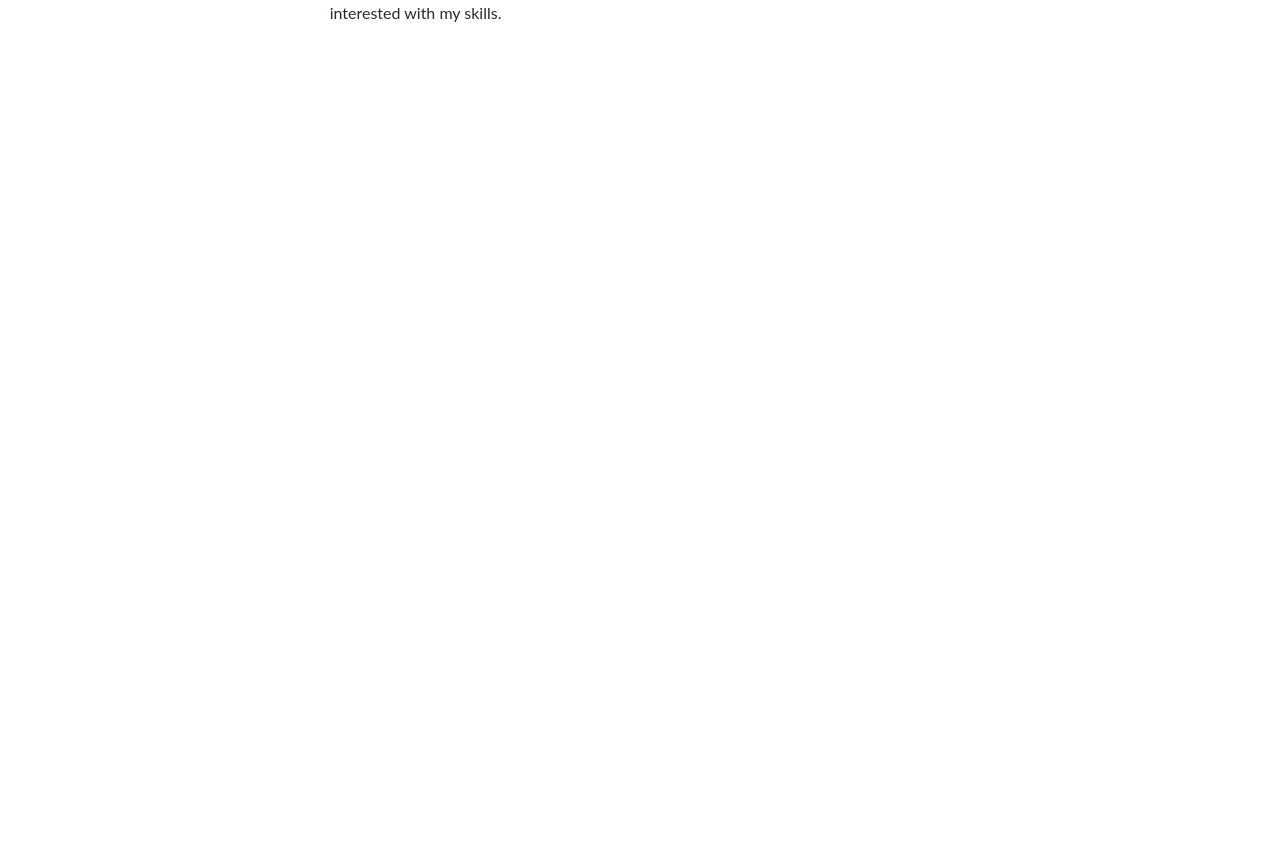
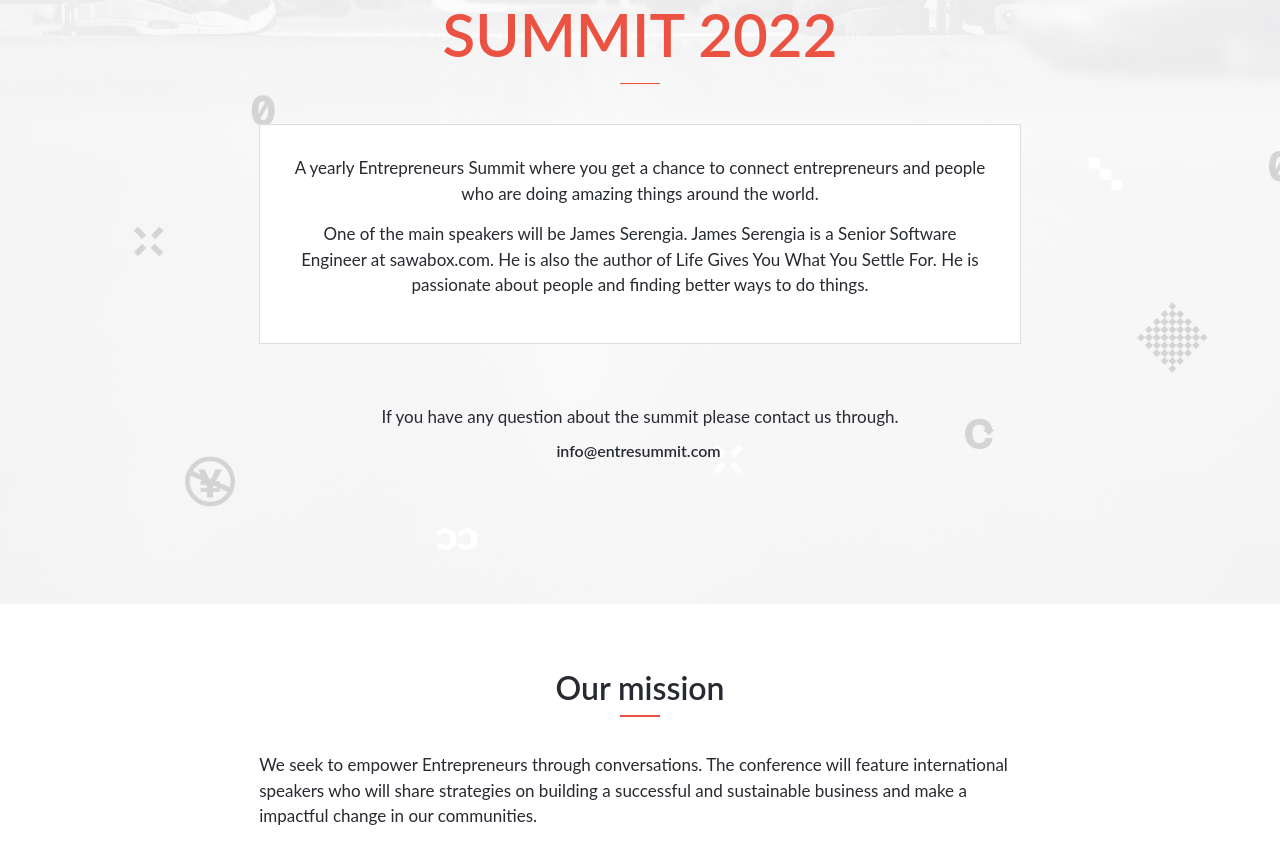
Before and after one commit to serengia/entrepreneurs-summit--nextjs, a Next.js app: page /about in a window 1280 px wide. Shown: the part 206-1068 px from the top of the page. Before the commit the page ends 800 px from the top, so only its background shows below. Built offline with nearby package versions, Linux system fonts and the light colour scheme.

Commit message:
Add about page

```diff
--- /dev/null
+++ b/components/Pages/About/About.js
@@ -0,0 +1,14 @@
+import React from "react";
+import AboutHero from "./AboutHero";
+import MissionSection from "./MissionSection";
+import PastEventsSection from "./PastEventsSection";
+
+export default function About() {
+  return (
+    <main className="main">
+      <AboutHero />
+      <MissionSection />
+      <PastEventsSection />
+    </main>
+  );
+}
--- /dev/null
+++ b/components/Pages/About/AboutHero.js
@@ -0,0 +1,34 @@
+import React from "react";
+import s from "./AboutHero.module.scss";
+
+export default function AboutHero() {
+  return (
+    <section className={s["about-hero"]}>
+      <div className={`${s["about-hero-container"]} row`}>
+        <h1 className="heading-large">Entrepreneurs Forum Summit 2022</h1>
+        <div className={s["description"]}>
+          <p>
+            {" "}
+            A yearly Entrepreneurs Summit where you get a chance to connect
+            entrepreneurs and people who are doing amazing things around the
+            world.
+          </p>
+          <p>
+            One of the main speakers will be James Serengia. James Serengia is a
+            Senior Software Engineer at sawabox.com. He is also the author of
+            Life Gives You What You Settle For. He is passionate about people
+            and finding better ways to do things.
+          </p>
+        </div>
+        <div className={s["email-container"]}>
+          <p className={s["email-lead"]}>
+            If you have any question about the summit please contact us through.
+          </p>
+          <a href="mailto:info@entresummit.com">
+            info@entresummit.com <i className="fa-solid fa-angle-right"></i>
+          </a>
+        </div>
+      </div>
+    </section>
+  );
+}
--- /dev/null
+++ b/components/Pages/About/AboutHero.module.scss
@@ -0,0 +1,77 @@
+@use "../../../styles/variables.scss" as *;
+
+.about-hero {
+  padding: 6rem 0;
+  background-image: url("../../../public/img/main_big.png");
+  background-size: cover;
+  min-height: 90vh;
+}
+
+.about-hero-container {
+  .description {
+    width: 70%;
+    margin: 0 auto;
+    text-align: center;
+    margin-top: 6rem;
+    background-color: #fff;
+    padding: 3rem;
+    border: solid 1px #ddd;
+  }
+
+  .email-container {
+    width: 70%;
+    margin: 0 auto;
+    text-align: center;
+
+    .email-lead {
+      margin-top: 6rem;
+      margin-bottom: 1rem;
+    }
+
+    a {
+      display: flex;
+      align-items: center;
+      justify-content: center;
+      gap: 0.3rem;
+
+      i {
+        font-size: 1.4rem;
+        margin-bottom: -0.4rem;
+      }
+    }
+
+    a:link,
+    a:visited {
+      text-decoration: none;
+      font-size: 1.6rem;
+      color: $color-primary;
+      font-weight: 600;
+      transition: all 0.2s;
+    }
+
+    a:hover,
+    a:active {
+      color: $color-secondary;
+    }
+  }
+}
+
+// Small devices (landscape phones, less than 768px)
+@media (max-width: 768px) {
+}
+
+// X-Small devices (portrait phones, less than 576px)
+@media (max-width: 576px) {
+  .email-container {
+    width: 100%;
+    a {
+      font-size: 1.5rem;
+    }
+  }
+
+  .about-hero-container {
+    .description {
+      width: 100%;
+    }
+  }
+}
--- /dev/null
+++ b/components/Pages/About/MissionSection.js
@@ -0,0 +1,25 @@
+import React from "react";
+import s from "./MissionSection.module.scss";
+
+export default function MissionSection() {
+  return (
+    <section className={s["about-mission"]}>
+      <div className="row">
+        <div className={s["mission-container"]}>
+          <h2 className="heading-secondary">Our mission</h2>
+          <p>
+            We seek to empower Entrepreneurs through conversations. The
+            conference will feature international speakers who will share
+            strategies on building a successful and sustainable business and
+            make a impactful change in our communities.
+          </p>
+          <img
+            src="./img/entre-logo.png"
+            alt="Entrepreneurs logo"
+            className={s["logo"]}
+          />
+        </div>
+      </div>
+    </section>
+  );
+}
--- /dev/null
+++ b/components/Pages/About/MissionSection.module.scss
@@ -0,0 +1,47 @@
+@use "../../../styles/variables.scss" as *;
+
+// Mission section
+.about-mission {
+  padding: 6rem 0;
+}
+
+.mission-container {
+  width: 70%;
+  margin: 0 auto;
+  align-content: center;
+  display: flex;
+  flex-direction: column;
+  align-items: center;
+
+  .logo {
+    height: 8rem;
+    border: solid 1px #ddd;
+    padding: 2rem;
+    box-sizing: content-box;
+    margin-top: 2rem;
+  }
+}
+
+@media (max-width: 768px) {
+  .mission-container {
+    width: 70%;
+
+    .logo {
+      height: 6rem;
+      box-sizing: content-box;
+      margin-top: 2rem;
+    }
+  }
+}
+
+@media (max-width: 576px) {
+  .mission-container {
+    width: 80%;
+
+    .logo {
+      height: 4rem;
+      box-sizing: content-box;
+      margin-top: 2rem;
+    }
+  }
+}
--- /dev/null
+++ b/components/Pages/About/PastEventsSection.js
@@ -0,0 +1,38 @@
+import React from "react";
+import s from "./PastEventsSection.module.scss";
+
+export default function PastEventsSection() {
+  return (
+    <section className={s["section-past-events"]}>
+      <div className="row">
+        <div className={s["past-events-container"]}>
+          <h2 className="heading-secondary">Our past events</h2>
+          <p>
+            Did you miss any of our past events. Here is a recap on some of the
+            highlights.
+          </p>
+          <div className={`${s["past-events"]} m-t-m`}>
+            <figure className={s["figure"]}>
+              <div className={s["image-container"]}>
+                <div className={s["overlay"]}>
+                  <h3 className={s["year"]}>2021</h3>
+                  <p>Presenter on stage during the 2021 event</p>
+                </div>
+                <img src="./img/event1.jpg" alt="entrepreneurs summit 2021" />
+              </div>
+            </figure>
+            <figure className={s["figure"]}>
+              <div className={s["image-container"]}>
+                <div className={s["overlay"]}>
+                  <h3 className={s["year"]}>2020</h3>
+                  <p>Interactive session for event attendees</p>
+                </div>
+                <img src="./img/event2.jpg" alt="entrepreneurs summit 2020" />
+              </div>
+            </figure>
+          </div>
+        </div>
+      </div>
+    </section>
+  );
+}
--- /dev/null
+++ b/components/Pages/About/PastEventsSection.module.scss
@@ -0,0 +1,80 @@
+@use "../../../styles/variables.scss" as *;
+
+// Past events section
+.section-past-events {
+  padding: 6rem 0;
+  border-top: solid 2px #ddd;
+}
+
+.past-events-container {
+  width: 70%;
+  margin: 0 auto;
+  text-align: center;
+
+  .past-events {
+    display: flex;
+    justify-content: center;
+    gap: 3rem;
+
+    .image-container {
+      height: 25rem;
+      overflow: hidden;
+      position: relative;
+
+      img {
+        width: 100%;
+        height: 100%;
+        transition: all 0.3s;
+        z-index: 7;
+        object-fit: cover;
+      }
+
+      .overlay {
+        position: absolute;
+        top: 0;
+        left: 0;
+        width: 100%;
+        height: 100%;
+        background-color: rgba($color-secondary, 0.6);
+        z-index: 10;
+        color: #fff;
+
+        h3 {
+          font-size: 3rem;
+        }
+
+        display: flex;
+        flex-direction: column;
+        justify-content: center;
+        align-items: center;
+      }
+
+      .overlay:hover ~ img {
+        transform: scale(1.08);
+      }
+    }
+  }
+}
+
+@media (max-width: 768px) {
+  .past-events-container {
+    width: 100%;
+    text-align: center;
+
+    .past-events {
+      gap: 2rem;
+
+      .image-container {
+        height: 20rem;
+      }
+    }
+  }
+}
+
+@media (max-width: 576px) {
+  .past-events-container {
+    .past-events {
+      flex-direction: column;
+    }
+  }
+}
--- a/pages/about.js
+++ b/pages/about.js
@@ -1,5 +1,14 @@
+import About from "@/components/Pages/About/About";
+import Head from "next/head";
 import React from "react";
 
 export default function about() {
-  return <div>about</div>;
+  return (
+    <>
+      <Head>
+        <title>About Us | Entrepreneurs Forum Summit</title>
+      </Head>
+      <About />
+    </>
+  );
 }
--- a/pages/index.js
+++ b/pages/index.js
@@ -8,7 +8,7 @@ export default function HomePage() {
   return (
     <>
       <Head>
-        <title>Create Next App</title>
+        <title>Entrepreneurs Forum Summit</title>
         <meta name="description" content="Generated by create next app" />
         <meta name="viewport" content="width=device-width, initial-scale=1" />
         <link rel="icon" href="/favicon.ico" />
```
Also changed, not shown: pages/program.js (+11 -1 lines).
